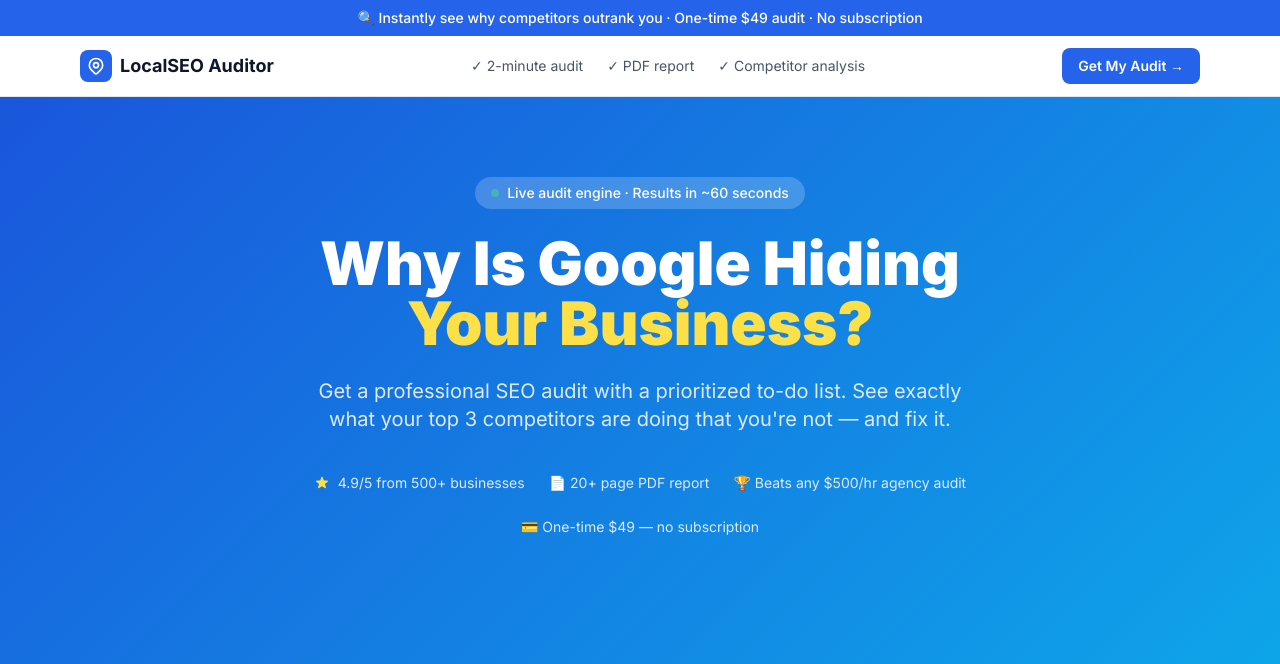
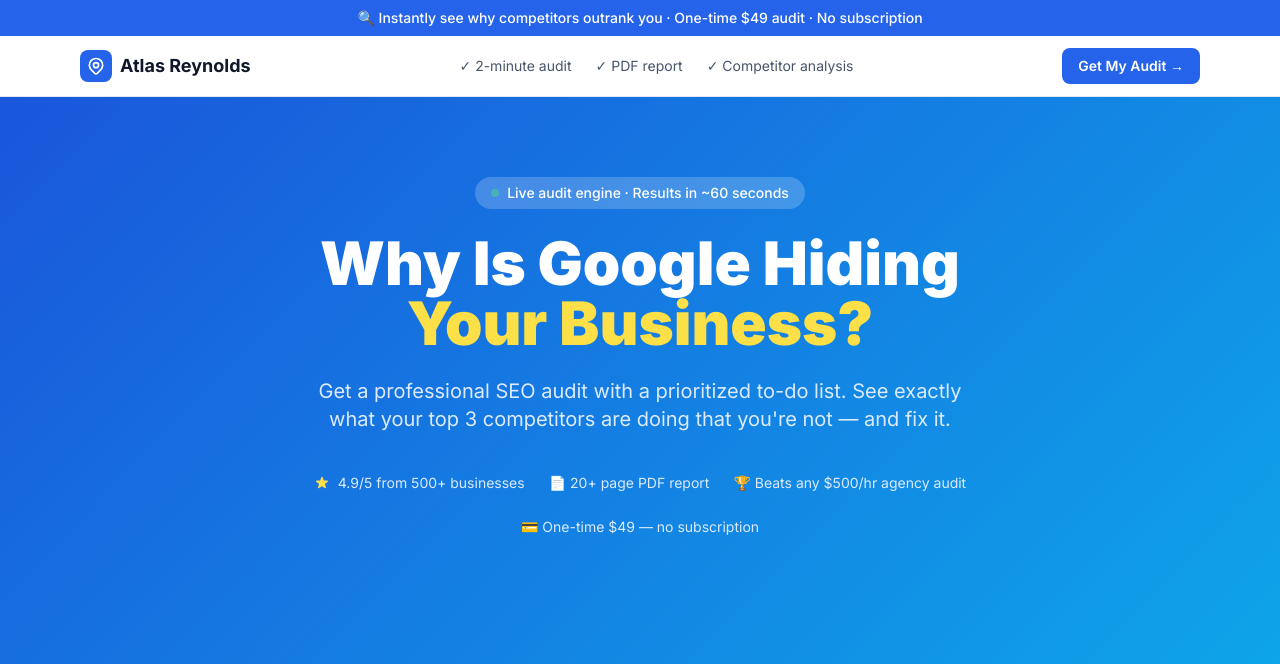
Before and after one commit to atlasreynolds/seo-auditor, a Flask app: page / in a window 1280 px wide. Shown: the top 664 px of the page. Run offline with Flask 3, Linux system fonts and the light colour scheme; some libraries are stand-ins or nearby versions.

Commit message:
Rebrand to Atlas Reynolds

```diff
--- a/templates/index.html
+++ b/templates/index.html
@@ -3,7 +3,7 @@
 <head>
   <meta charset="UTF-8" />
   <meta name="viewport" content="width=device-width, initial-scale=1.0" />
-  <title>LocalSEO Auditor — See Why Google Is Hiding Your Business</title>
+  <title>Atlas Reynolds — See Why Google Is Hiding Your Business</title>
   <meta name="description" content="Get a professional local SEO audit in 60 seconds. Find out exactly why competitors outrank you on Google Maps and get a step-by-step fix list." />
   <script src="https://cdn.tailwindcss.com"></script>
   <script src="https://js.stripe.com/v3/"></script>
@@ -40,7 +40,7 @@
           <path stroke-linecap="round" stroke-linejoin="round" stroke-width="2" d="M15 11a3 3 0 11-6 0 3 3 0 016 0z"/>
         </svg>
       </div>
-      <span class="font-bold text-lg text-slate-900">LocalSEO Auditor</span>
+      <span class="font-bold text-lg text-slate-900">Atlas Reynolds</span>
     </div>
     <div class="hidden md:flex items-center gap-6 text-sm text-slate-600">
       <span>✓ 2-minute audit</span>
@@ -475,9 +475,9 @@
         <path stroke-linecap="round" stroke-linejoin="round" stroke-width="2" d="M17.657 16.657L13.414 20.9a1.998 1.998 0 01-2.827 0l-4.244-4.243a8 8 0 1111.314 0z"/>
       </svg>
     </div>
-    <span class="text-white font-bold">LocalSEO Auditor</span>
+    <span class="text-white font-bold">Atlas Reynolds</span>
   </div>
-  <p>© 2025 LocalSEO Auditor · <a href="#" class="hover:text-white">Privacy</a> · <a href="#" class="hover:text-white">Terms</a></p>
+  <p>© 2025 Atlas Reynolds · <a href="#" class="hover:text-white">Privacy</a> · <a href="#" class="hover:text-white">Terms</a></p>
 </footer>
 
 <script>
```
